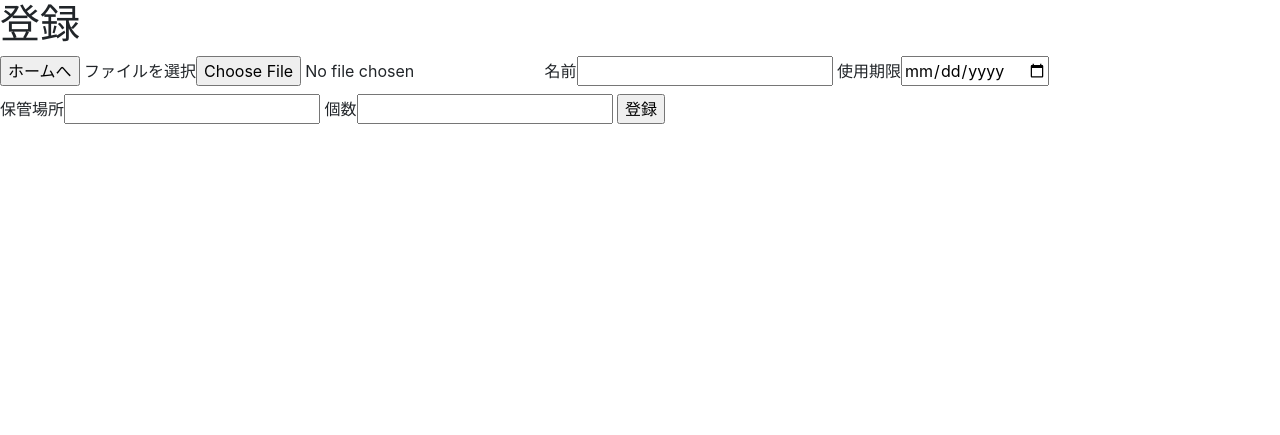
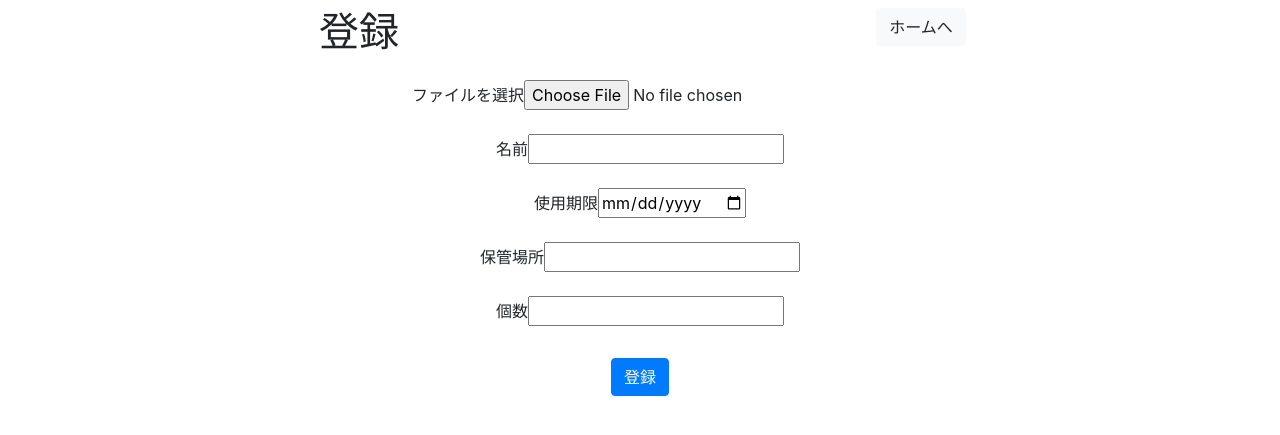
Before and after one commit to raptech-jp/RollingStockManager, a Flask app: page /register in a window 1280 px wide. Shown: the top 435 px of the page. Run offline with Flask 3, Linux system fonts and the light colour scheme.

Commit message:
[編集] 登録関連のcss

```diff
--- a/templates/register.html
+++ b/templates/register.html
@@ -7,16 +7,36 @@
     <title>Document</title>
 </head>
 <body>
-    <h1>登録</h1>
+    <div class="container text-center grid gap-0 row-gap-3">
+        <div class="row p-2 g-col-6">
+            <div class="col">
+                <h1>登録</h1>
+            </div>
+            <div class="col">
+                <input type="button" onclick="location.href='/'" class="btn btn-light" value="ホームへ">
+            </div>
+        </div>
 
-    <input type="button" onclick="location.href='/'" value="ホームへ">
-    <label>ファイルを選択<input type="file" accept="image/png, image/jpeg"></label>
+        <div class="d-flex flex-column mb-3">
+            <div class="p-2">
+                <label>ファイルを選択<input type="file" accept="image/png, image/jpeg"></label>
+            </div>
+            <div class="p-2">
+                <label>名前<input type="text"></label>
+            </div>
+            <div class="p-2">
+                <label>使用期限<input type="date"></label>
+            </div>
+            <div class="p-2">
+                <label>保管場所<input type="text"></label>
+            </div>
+            <div class="p-2">
+                <label>個数<input type="text"></label>
+            </div>
+        </div>
 
-    <label>名前<input type="text"></label>
-    <label>使用期限<input type="date"></label>
-    <label>保管場所<input type="text"></label>
-    <label>個数<input type="text"></label>
+        <input type="submit" class="btn btn-primary" value="登録">
+    </div>
 
-    <input type="submit" value="登録">
 </body>
 </html>
```
Also changed, not shown: templates/signup.html (+19 -3 lines).
